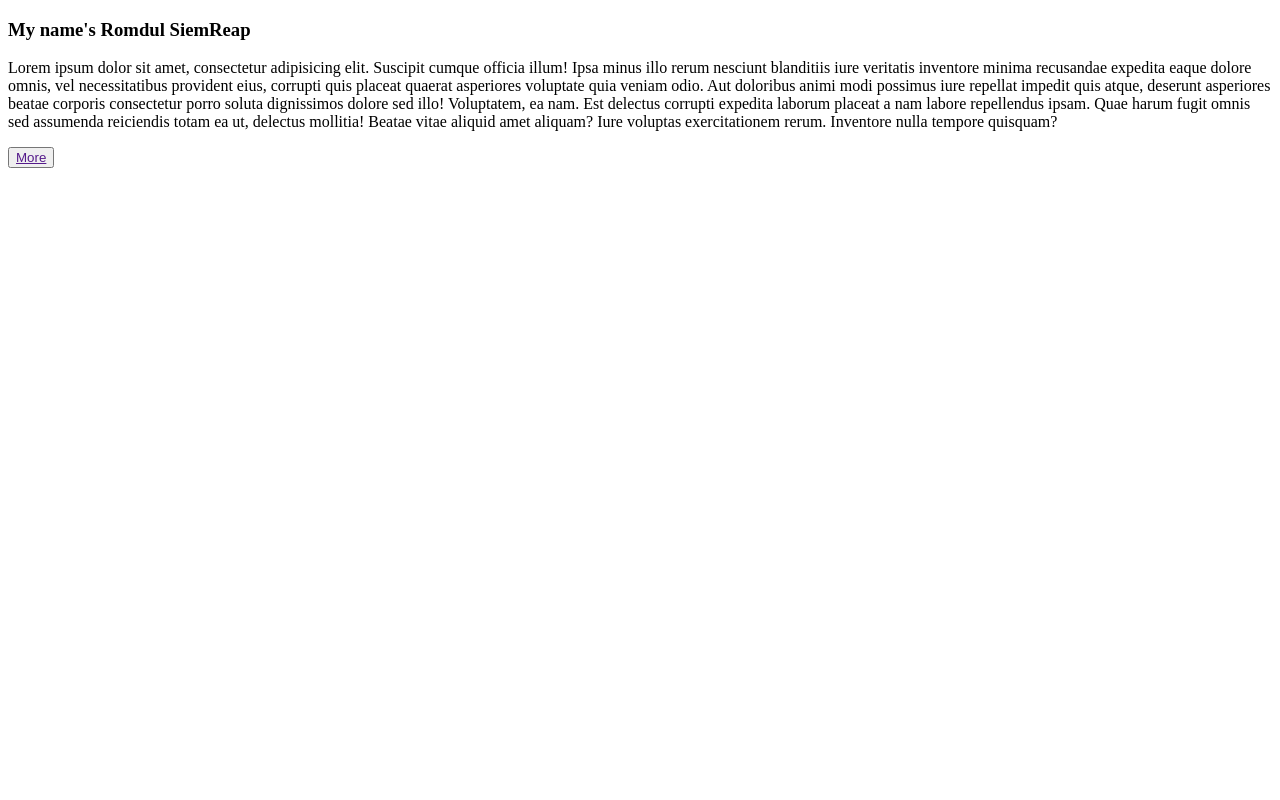
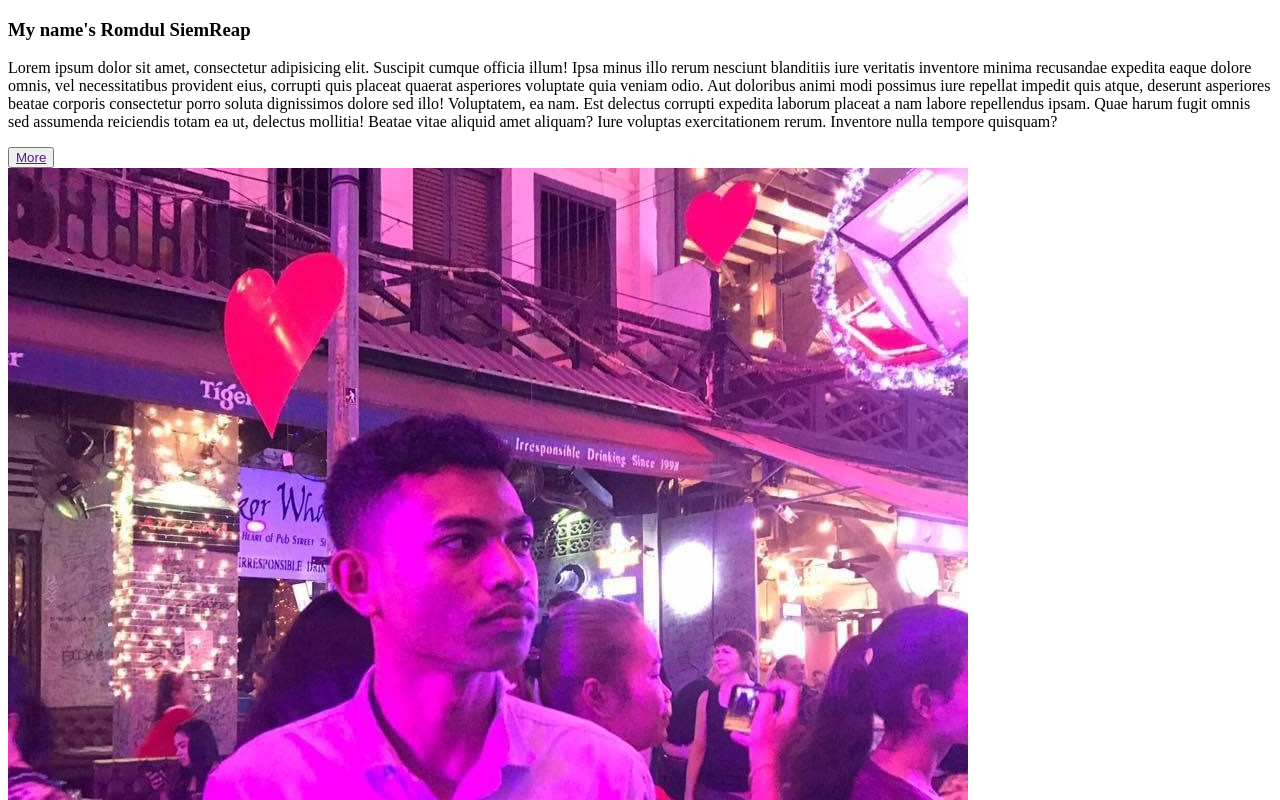
Before and after one commit to nga-hoeun/mockup, a plain HTML site: page index.html in a window 1280 px wide. Shown: the top 800 px of the page. Drawn offline with Linux system fonts and the light colour scheme.

Commit message:
add image file

```diff
--- a/index.html
+++ b/index.html
@@ -14,7 +14,7 @@
             <button><a href="">More</a></button>
         </div>
         <div class="logo">
-            <img src="" alt="">
+            <img src="image/IMG_0010.JPG" alt="">
         </div>
     </div>
 </body>
```
Also changed, not shown: image/IMG_0010.JPG (added).
